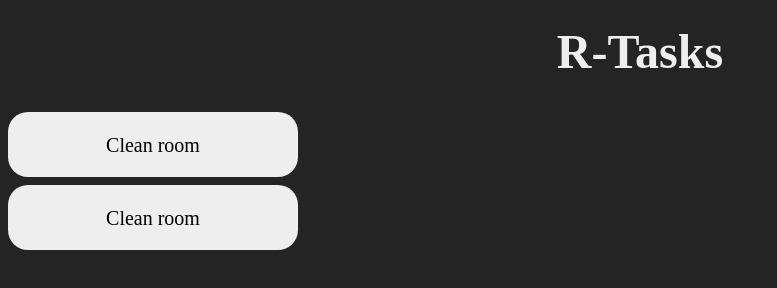
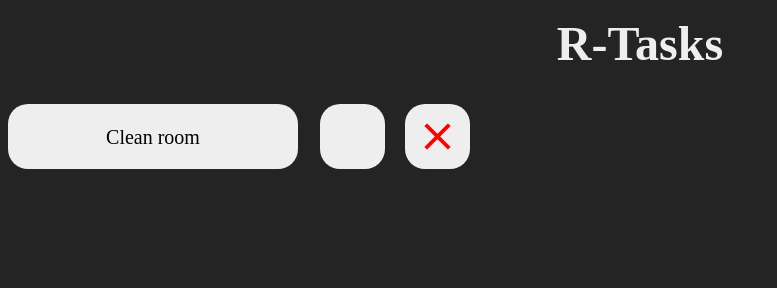
Before and after one commit to MoinAmMorgen/Rtasks, a website built with Vite: page index.html in a window 1280 px wide. Shown: the whole page, without its empty margins (0-777 px from the left). Built offline with nearby package versions, Linux system fonts and the light colour scheme; a web font is replaced by a local one.

Commit message:
complete redesign of the ui

```diff
--- a/index.html
+++ b/index.html
@@ -13,19 +13,46 @@
       href="https://fonts.googleapis.com/css2?family=Doppio+One&display=swap"
       rel="stylesheet"
     />
+    <link
+      rel="stylesheet"
+      href="https://fonts.googleapis.com/icon?family=Material+Icons"
+    />
   </head>
+
+  <header>
+    <h1>R-Tasks</h1>
+  </header>
 
   <body>
     <main class="container">
-      <h1>R-Tasks</h1>
-      <div class="tasks">
-        <div class="task-div">
+      <div class="task">
+        <div class="task-title">
           <p>Clean room</p>
         </div>
-        <div class="task-div">
+        <div class="task-buttons">
+          <div class="button"></div>
+          <div class="button">
+            <span style="color: red; font-size: 45px" class="material-icons"
+              >close</span
+            >
+          </div>
+        </div>
+      </div>
+      <!-- This is a template of how each task should be structured when added by the program
+      <div class="task">
+        <div class="task-title">
           <p>Clean room</p>
         </div>
+        <div class="task-buttons">
+          <div class="button"></div>
+          <div class="button">
+            <span style="color: red; font-size: 45px" class="material-icons"
+              >close</span
+            >
+          </div>
+        </div>
       </div>
+      -->
     </main>
   </body>
 </html>
--- a/src/styles.css
+++ b/src/styles.css
@@ -34,26 +34,51 @@ h1 {
   font-family: "Doppio One", serif;
 }
 
-.tasks {
-  margin: 0;
-  padding-top: 1vh;
-  display: flex;
-  flex-direction: column;
-  justify-content: center;
-  text-align: center;
+p {
+  font-family: "Doppio One";
+  font-size: 20px;
+  color: #000000;
 }
 
-.task-div {
-  margin-top: 1vh;
+.task {
+  display: flex;
   height: 65px;
+  width: 100%;
+  align-items: center;
+  margin-top: 2vh;
+}
+
+.task-title {
+  display: flex;
+  background-color: #eeeeee;
   width: 290px;
+  height: 65px;
+  border-radius: 20px;
+  text-align: center;
+  align-items: center;
+  justify-content: center;
+}
+
+.task-buttons {
   display: flex;
-  flex-direction: column;
-  text-align: center;
-  font-family: "Doppio One", serif;
-  font-size: 20px;
-  color: #000000;
+  width: max-content;
+  height: max-content;
   justify-content: center;
+  width: 194px;
+}
+
+.button {
+  display: flex;
   background-color: #eeeeee;
+  width: 65px;
+  height: 65px;
   border-radius: 20px;
+  margin: 10px;
+  font-variation-settings: "FILL" 0, "wght" 100, "GRAD" 0, "opsz" 48;
+  justify-content: center;
+  align-items: center;
 }
+
+span {
+  cursor: pointer;
+}
```
